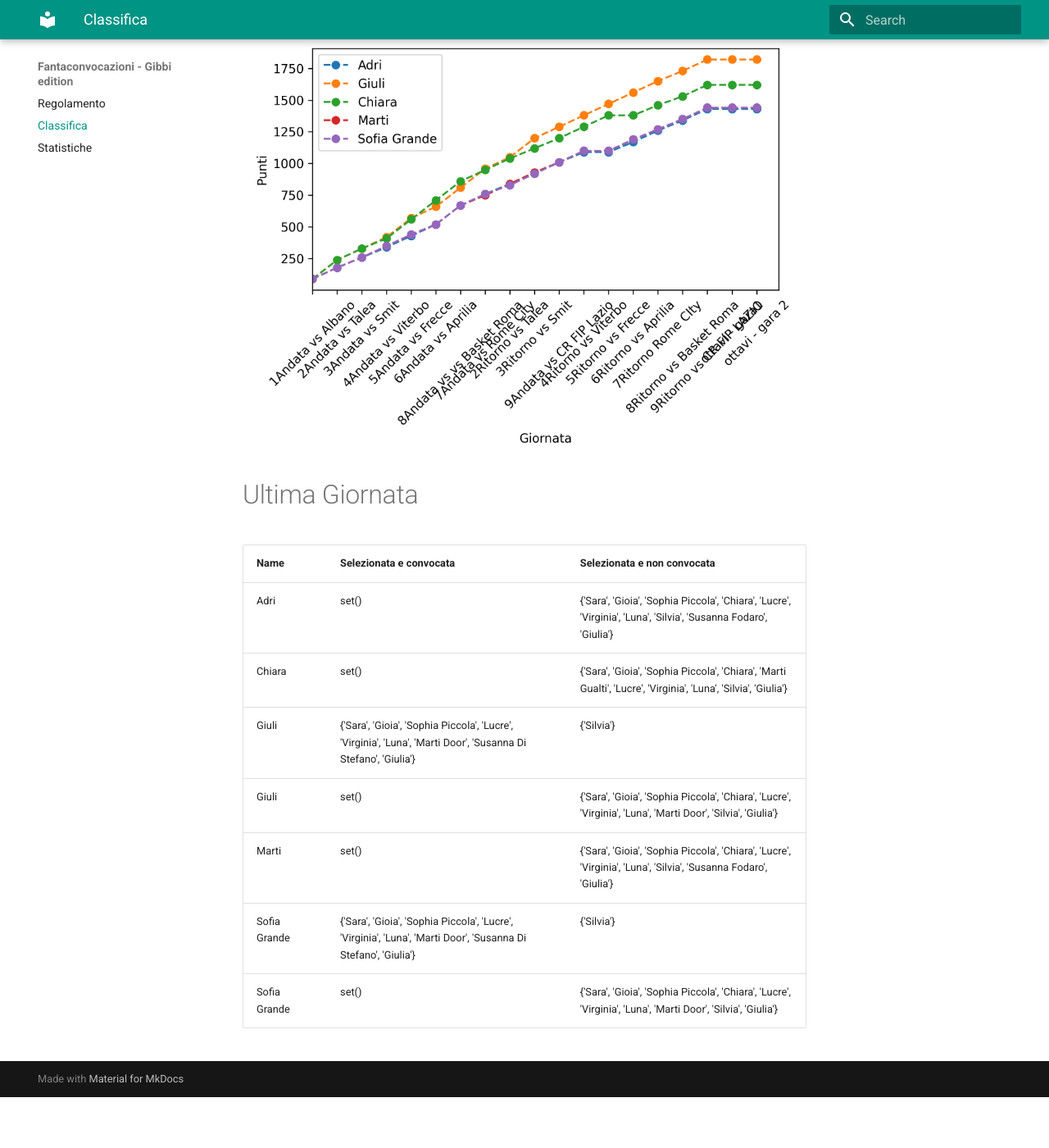
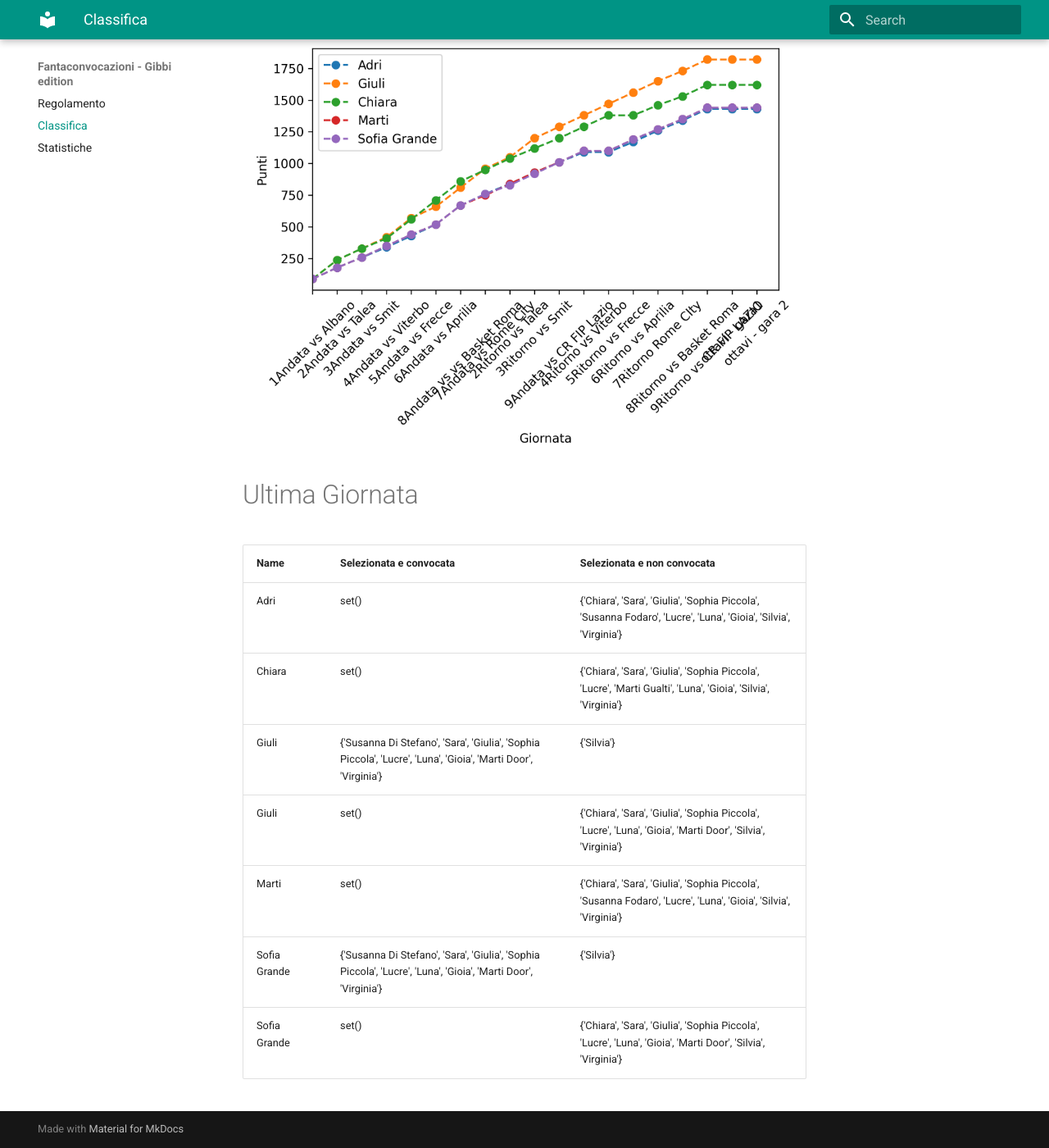
Before and after one commit to martinig94/fantagibbi, an MkDocs documentation site: the page built from docs/Classifica.md, in a window 1280 px wide and 1400 px high, scrolled down 565 px. Shown: the whole window at 82% size. Built offline with MkDocs 1.6.1 and Material for MkDocs 9.7.7, drawn with Linux system fonts in a browser that asks for light colours; before the commit the page ends 1903 px from its top, so only the background shows below that.

Commit message:
Auto-update from main.py

```diff
--- a/docs/Classifica.md
+++ b/docs/Classifica.md
@@ -18,11 +18,11 @@
 <!-- START_TABLE CORRECT -->
 | Name         | Selezionata e convocata                                                                                        | Selezionata e non convocata                                                                                      |
 |:-------------|:---------------------------------------------------------------------------------------------------------------|:-----------------------------------------------------------------------------------------------------------------|
-| Adri         | set()                                                                                                          | {'Sara', 'Gioia', 'Sophia Piccola', 'Chiara', 'Lucre', 'Virginia', 'Luna', 'Silvia', 'Susanna Fodaro', 'Giulia'} |
-| Chiara       | set()                                                                                                          | {'Sara', 'Gioia', 'Sophia Piccola', 'Chiara', 'Marti Gualti', 'Lucre', 'Virginia', 'Luna', 'Silvia', 'Giulia'}   |
-| Giuli        | {'Sara', 'Gioia', 'Sophia Piccola', 'Lucre', 'Virginia', 'Luna', 'Marti Door', 'Susanna Di Stefano', 'Giulia'} | {'Silvia'}                                                                                                       |
-| Giuli        | set()                                                                                                          | {'Sara', 'Gioia', 'Sophia Piccola', 'Chiara', 'Lucre', 'Virginia', 'Luna', 'Marti Door', 'Silvia', 'Giulia'}     |
-| Marti        | set()                                                                                                          | {'Sara', 'Gioia', 'Sophia Piccola', 'Chiara', 'Lucre', 'Virginia', 'Luna', 'Silvia', 'Susanna Fodaro', 'Giulia'} |
-| Sofia Grande | {'Sara', 'Gioia', 'Sophia Piccola', 'Lucre', 'Virginia', 'Luna', 'Marti Door', 'Susanna Di Stefano', 'Giulia'} | {'Silvia'}                                                                                                       |
-| Sofia Grande | set()                                                                                                          | {'Sara', 'Gioia', 'Sophia Piccola', 'Chiara', 'Lucre', 'Virginia', 'Luna', 'Marti Door', 'Silvia', 'Giulia'}     |
+| Adri         | set()                                                                                                          | {'Chiara', 'Sara', 'Giulia', 'Sophia Piccola', 'Susanna Fodaro', 'Lucre', 'Luna', 'Gioia', 'Silvia', 'Virginia'} |
+| Chiara       | set()                                                                                                          | {'Chiara', 'Sara', 'Giulia', 'Sophia Piccola', 'Lucre', 'Marti Gualti', 'Luna', 'Gioia', 'Silvia', 'Virginia'}   |
+| Giuli        | {'Susanna Di Stefano', 'Sara', 'Giulia', 'Sophia Piccola', 'Lucre', 'Luna', 'Gioia', 'Marti Door', 'Virginia'} | {'Silvia'}                                                                                                       |
+| Giuli        | set()                                                                                                          | {'Chiara', 'Sara', 'Giulia', 'Sophia Piccola', 'Lucre', 'Luna', 'Gioia', 'Marti Door', 'Silvia', 'Virginia'}     |
+| Marti        | set()                                                                                                          | {'Chiara', 'Sara', 'Giulia', 'Sophia Piccola', 'Susanna Fodaro', 'Lucre', 'Luna', 'Gioia', 'Silvia', 'Virginia'} |
+| Sofia Grande | {'Susanna Di Stefano', 'Sara', 'Giulia', 'Sophia Piccola', 'Lucre', 'Luna', 'Gioia', 'Marti Door', 'Virginia'} | {'Silvia'}                                                                                                       |
+| Sofia Grande | set()                                                                                                          | {'Chiara', 'Sara', 'Giulia', 'Sophia Piccola', 'Lucre', 'Luna', 'Gioia', 'Marti Door', 'Silvia', 'Virginia'}     |
 <!-- END_TABLE CORRECT -->
```
